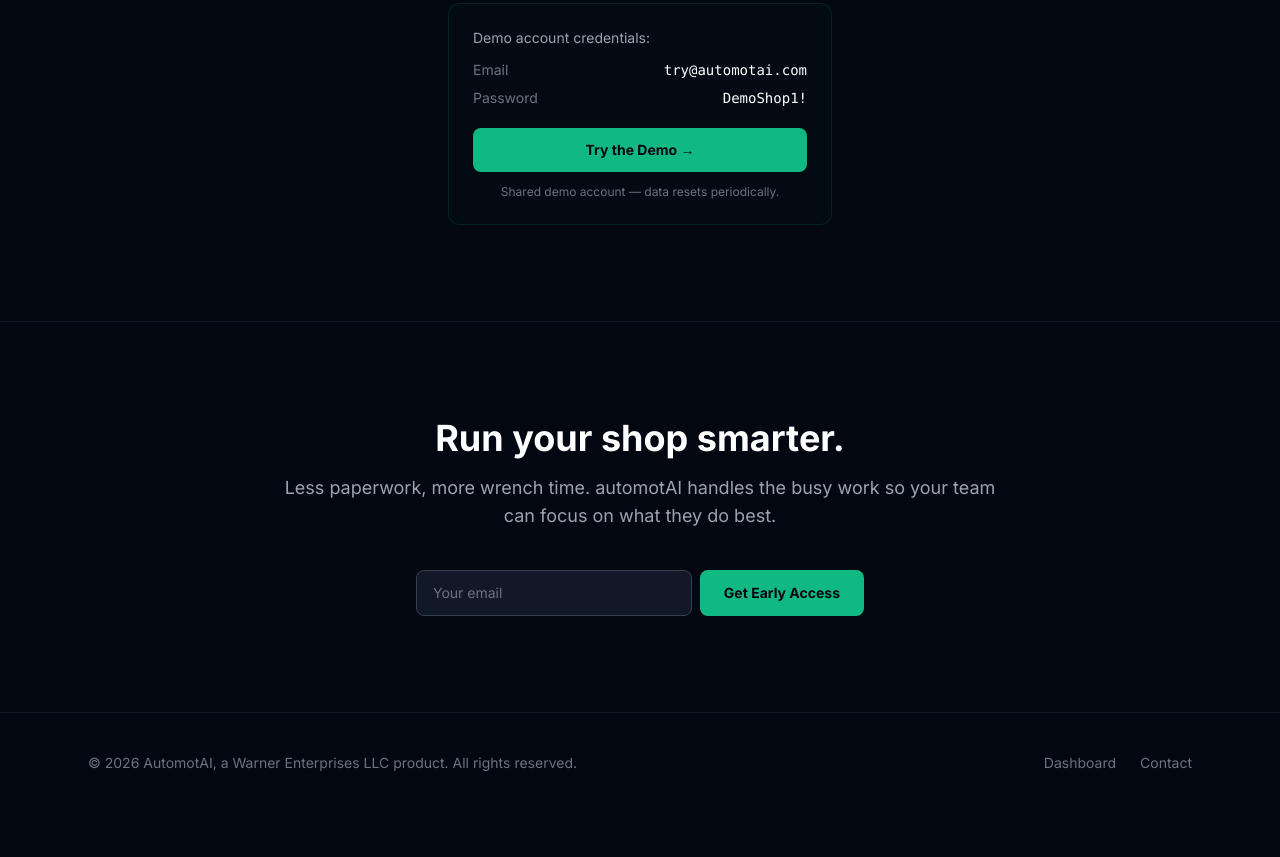
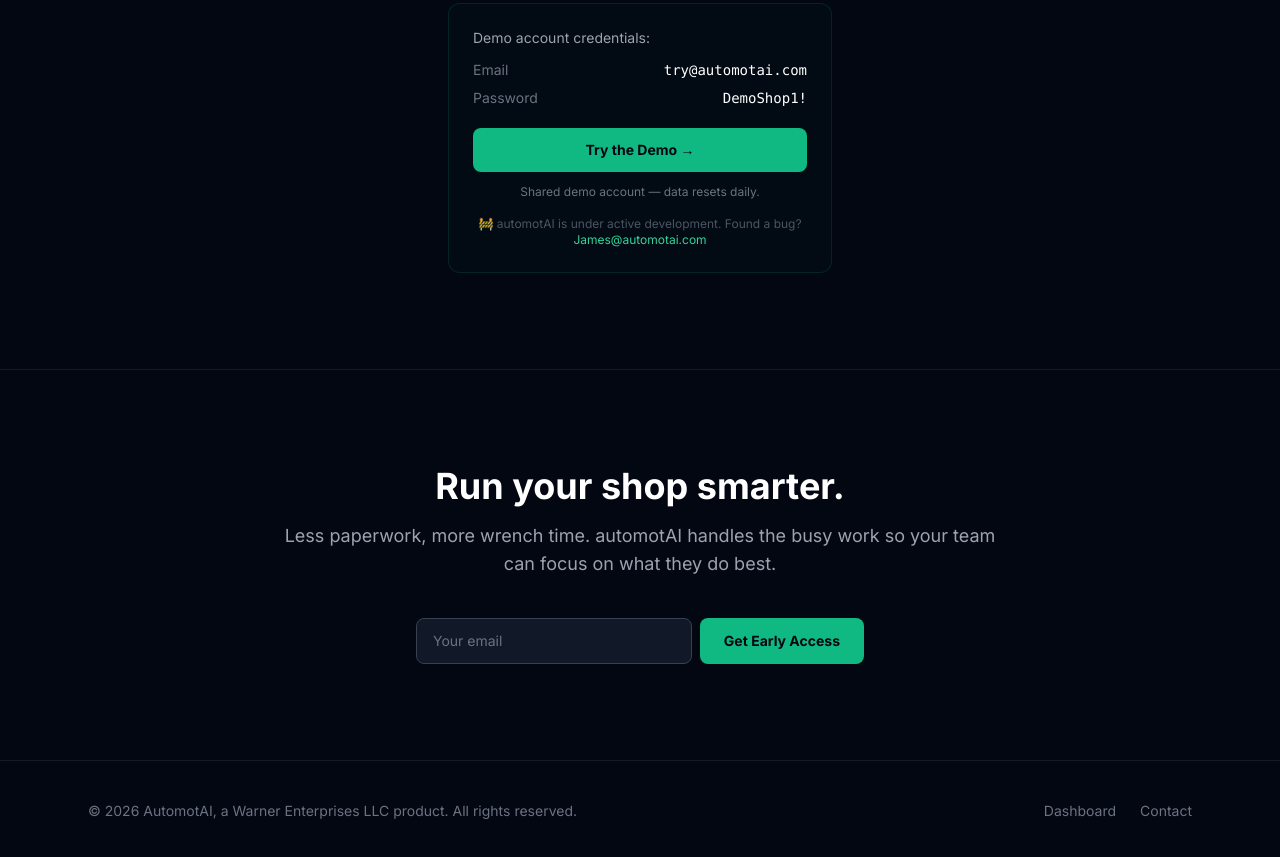
Before and after one commit to jwarner3412/automotai-landing, a plain HTML site: page index.html in a window 1280 px wide. Shown: the part 3340-4197 px from the top of the page. Before the commit the page ends 4153 px from the top, so only its background shows below. Drawn offline with nearby package versions, Linux system fonts and the light colour scheme.

Commit message:
Add under-development notice and bug report email

```diff
--- a/index.html
+++ b/index.html
@@ -259,7 +259,8 @@
         <a href="https://app.automotai.com/login" class="mt-5 block w-full rounded-lg bg-emerald-500 px-6 py-3 text-center text-sm font-bold text-gray-950 hover:bg-emerald-400 transition-all hover:shadow-lg hover:shadow-emerald-500/20">
           Try the Demo &rarr;
         </a>
-        <p class="mt-3 text-xs text-gray-500 text-center">Shared demo account — data resets periodically.</p>
+        <p class="mt-3 text-xs text-gray-500 text-center">Shared demo account — data resets daily.</p>
+        <p class="mt-4 text-xs text-gray-600 text-center">🚧 automotAI is under active development. Found a bug? <a href="mailto:James@automotai.com" class="text-emerald-400 hover:underline">James@automotai.com</a></p>
       </div>
     </div>
   </section>
```
